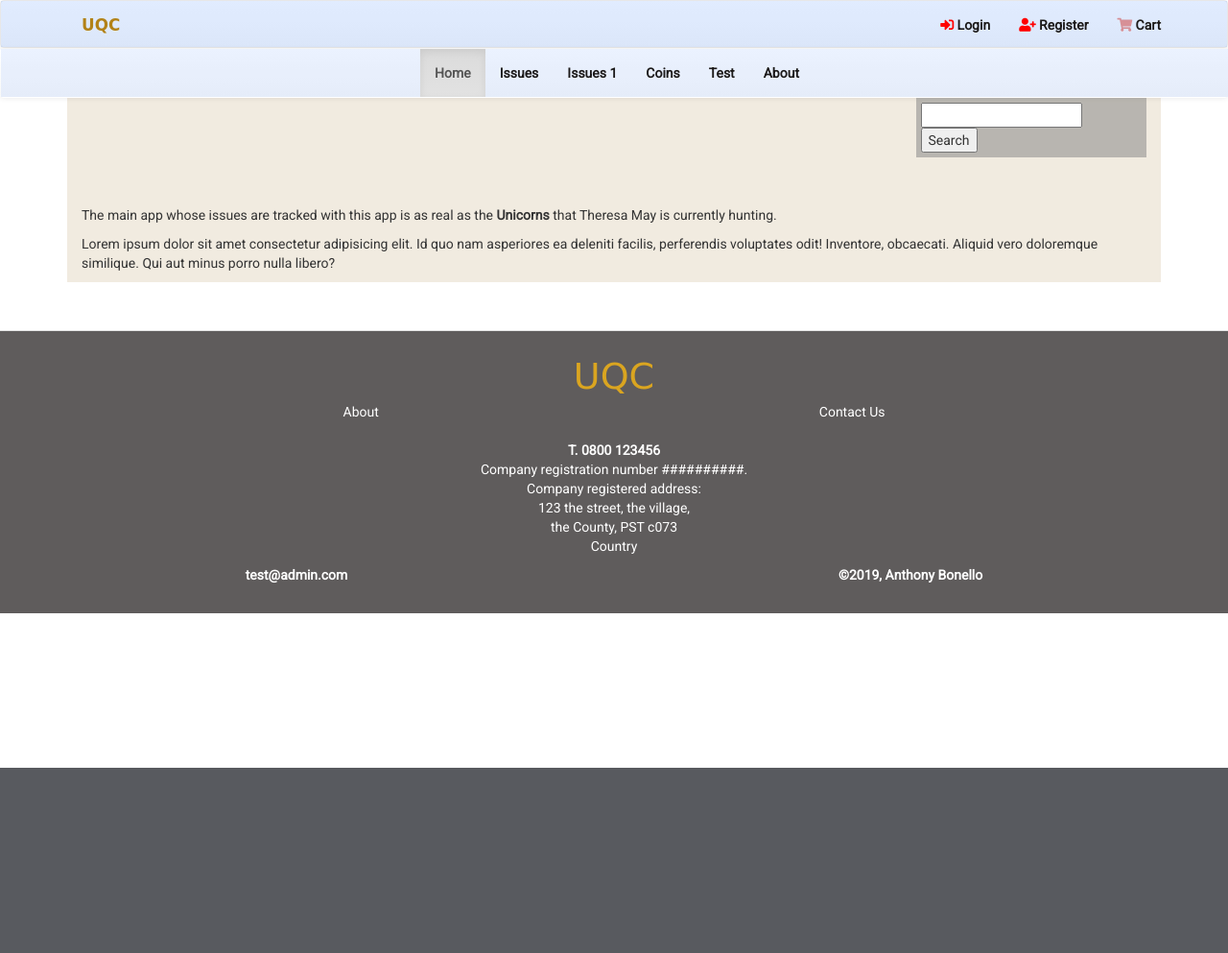
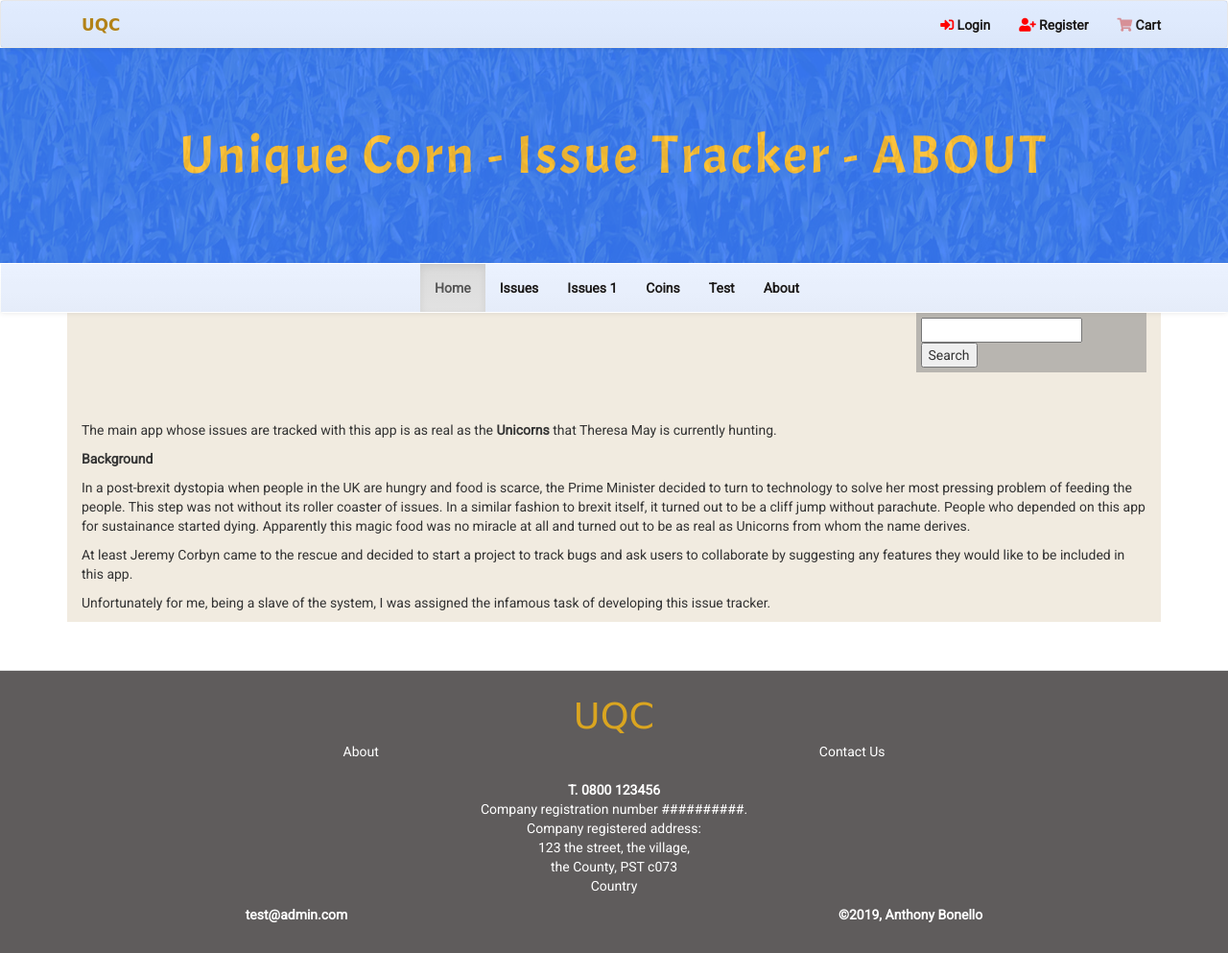
Before and after one commit to abonello/project_5, a Django app: page /about/ in a window 1280 px wide. Shown: the whole page at 96% size. Before the commit the page ends 800 px from the top, so only its background shows below. Run offline with Django 3.2, Linux system fonts and the light colour scheme; some libraries are stand-ins or nearby versions; some web fonts are replaced.

Commit message:
Improved about page

```diff
--- a/home/templates/about.html
+++ b/home/templates/about.html
@@ -1,16 +1,29 @@
 {% extends "base.html" %}
-
 
 {% block page_title %}
 UniQueCorn - Issue Tracker | About
 {% endblock %}
 
-{% block page_heading %}
-Unique Corn - Issue Tracker - ABOUT
-{% endblock %}
+{% block showcase %}
+<div class="main-title">
+    <div class="color-cover"></div>
+    <div class="title">
+        <!-- <h1>{#% block page_heading %#}{#% endblock %#}</h1> -->
+        <h1>Unique Corn - Issue Tracker - ABOUT</h1>
+    </div>
+</div>
+{% endblock showcase %}
+
 
 {% block content %}
 <p>The main app whose issues are tracked with this app is as real as the <strong>Unicorns</strong> that Theresa May is currently hunting.</p>
-<p>Lorem ipsum dolor sit amet consectetur adipisicing elit. Id quo nam asperiores ea deleniti facilis, perferendis
-    voluptates odit! Inventore, obcaecati. Aliquid vero doloremque similique. Qui aut minus porro nulla libero?</p>
+<p><strong>Background</strong></p>
+<p>In a post-brexit dystopia when people in the UK are hungry and food is scarce, the Prime Minister decided to turn to technology to solve her most pressing problem of feeding the people. This step was not without its roller coaster of issues. In a similar fashion to brexit itself, it turned out to be a cliff jump without parachute. People who depended on this app for sustainance started dying. Apparently this magic food was no miracle at all and turned out to be as real as Unicorns from whom the name derives.</p>
+
+<p>At least Jeremy Corbyn came to the rescue and decided to start a project to track bugs and ask users to collaborate by suggesting any features they would like to be included in this app.</p>
+
+<p>Unfortunately for me, being a slave of the system, I was assigned the infamous task of developing this issue tracker.</p>
+
+
+
 {% endblock %}
--- a/issuetracker/templates/issue_tracker.html
+++ b/issuetracker/templates/issue_tracker.html
@@ -1,5 +1,3 @@
-<!DOCTYPE html>
-<html lang="en">
 {% extends "base.html" %}
 
 {% block page_title %}
```
